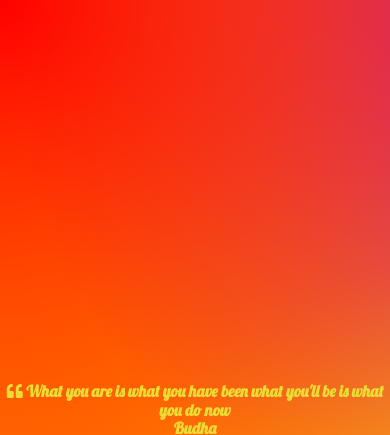
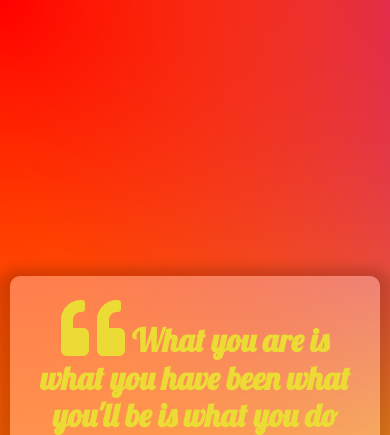
Before and after one commit to Safo-Prince/my-new-template-for-projects, a plain HTML site: page index.html in a window 390 px wide. Shown: the top 435 px of the page. Drawn offline with Linux system fonts and the light colour scheme.

Commit message:
added the neccesary css and mobile responsiveness

```diff
--- a/style.css
+++ b/style.css
@@ -16,3 +16,38 @@ body {
   align-items: center;
   justify-content: center;
 }
+.quote-container {
+  width: auto;
+  max-width: 900px;
+  padding: 20px 20px;
+  border-radius: 10px;
+  background-color: rgba(255, 255, 255, 0.3);
+  box-shadow: 0px 6px 12px 14px rgba(0, 0, 0, 0.17);
+}
+.quote-text {
+  font-size: 2.75rem;
+}
+
+.long-quote {
+  font-size: 2rem;
+}
+
+.fa-quote-left {
+  font-size: 4rem;
+}
+.quote-author {
+  color: #5d9612;
+  margin-top: 16px;
+  font-size: 2rem;
+  font-weight: 400;
+  font-style: italic;
+}
+
+@media screen and (max-width: 1000px) {
+  .quote-container {
+    margin: auto 10px;
+  }
+  .quote-text {
+    font-size: 2rem;
+  }
+}
```
